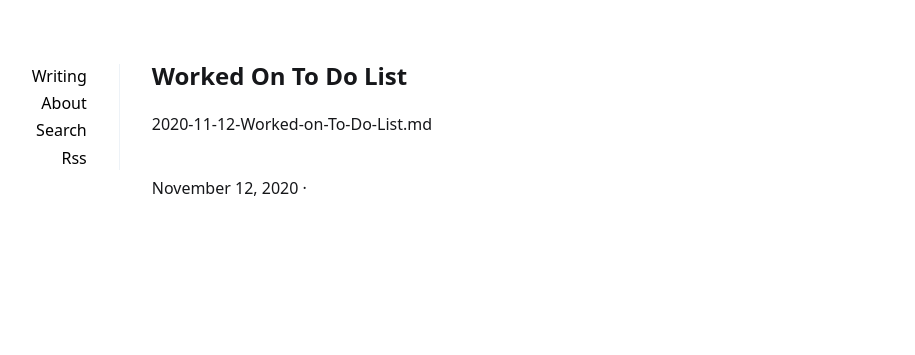
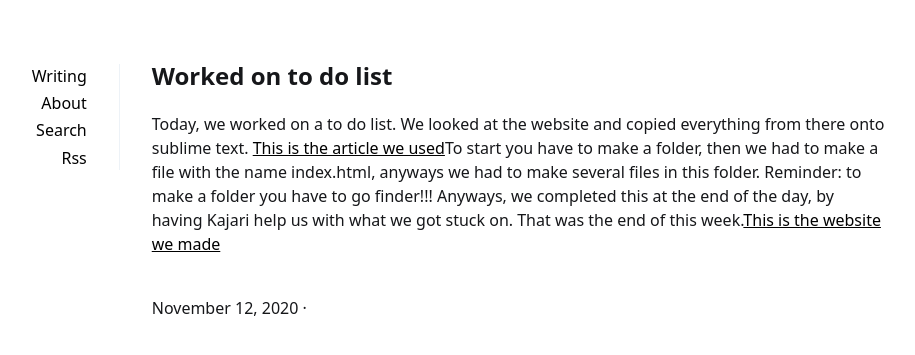
Before and after one commit to celestem406/celestem406.Github.io, a Jekyll site: the page built from _posts/2020-11-12-Worked-on-To-Do-List.md, in a window 1280 px wide. Shown: the top 355 px of the page, without its empty margins (201-1116 px from the left). Built offline with Jekyll 4.4.1, drawn with Linux system fonts in a browser that asks for light colours.

Commit message:
made a post

```diff
--- a/_posts/2020-11-12-Worked-on-To-Do-List.md
+++ b/_posts/2020-11-12-Worked-on-To-Do-List.md
@@ -1 +1,9 @@
-2020-11-12-Worked-on-To-Do-List.md
+---
+layout: post
+title: Worked on to do list
+description:
+summary:
+tags:
+---
+Today, we worked on a to do list. We looked at the website and copied everything from there onto sublime text. [This is the article we used](https://www.learn-html.org)To start you have to make a folder, then we had to make a file with the name index.html, anyways we had to make several files in this folder. Reminder: to make a folder you have to go finder!!!
+Anyways, we completed this at the end of the day, by having Kajari help us with what we got stuck on. That was the end of this week.[This is the website we made](https://celestem406.github.io/todolist/)
```
